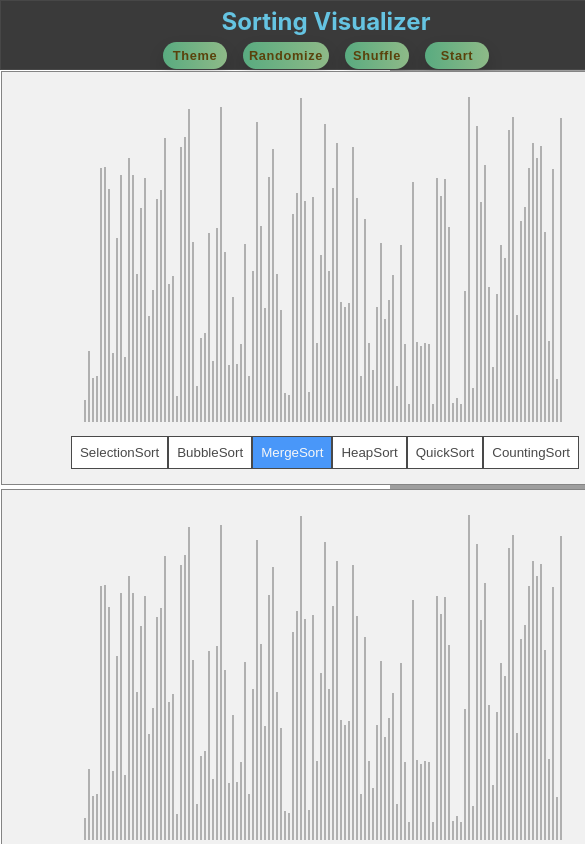
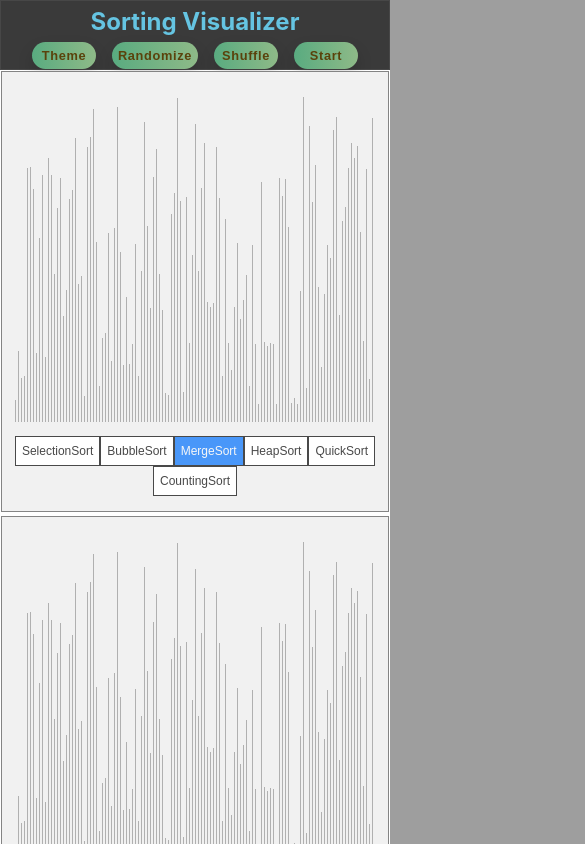
Before and after one commit to jwong12/SortingVisualizer, a React (Create React App) app: page / in a window 390 px wide. Shown: the top 844 px of the page, 585 px wide, since content can reach past the window. Built offline with nearby package versions, Linux system fonts and the light colour scheme.

Commit message:
Adjust Component sizes to fit mobile devices

```diff
--- a/src/App.css
+++ b/src/App.css
@@ -12,3 +12,9 @@
 .App-header {
   background-color: #282c34;
 }
+
+@media only screen and (max-width: 664px) {
+  .grid {
+    grid-template-columns: repeat(auto-fill, minmax(370px, 1fr));
+  }
+}
--- a/src/SortingVisualizerX/Navbar.css
+++ b/src/SortingVisualizerX/Navbar.css
@@ -1,7 +1,6 @@
 .nav-bar {
     background-color: #3a3a3a;
     border: solid 1px rgba(85, 85, 85, 0.5);
-	min-width: 650px;
 	min-height: 6vh;
 }
 
--- a/src/SortingVisualizerX/SortingVisualizer.css
+++ b/src/SortingVisualizerX/SortingVisualizer.css
@@ -39,3 +39,14 @@
         padding-bottom: 15px;
     }
 }
+
+@media only screen and (max-width: 664px) {
+    .array-bar, .static-bar {
+        width: 1px;
+    }
+
+    .algo-buttons {
+        padding: 7px 6px;
+        font-size: 12px;
+    }
+}
```
